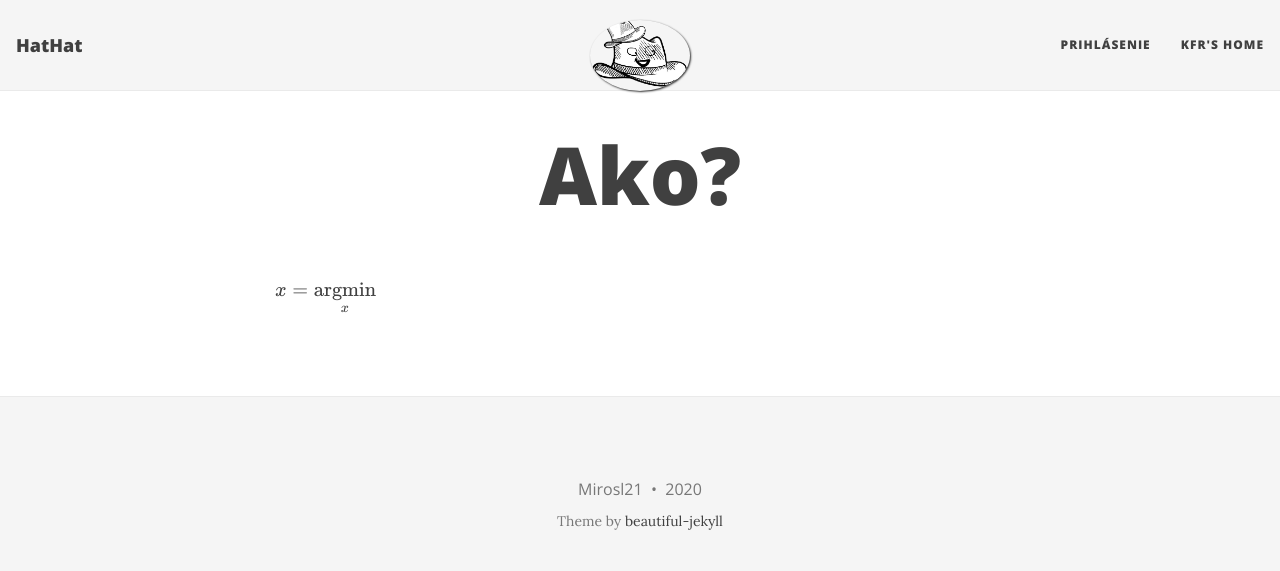
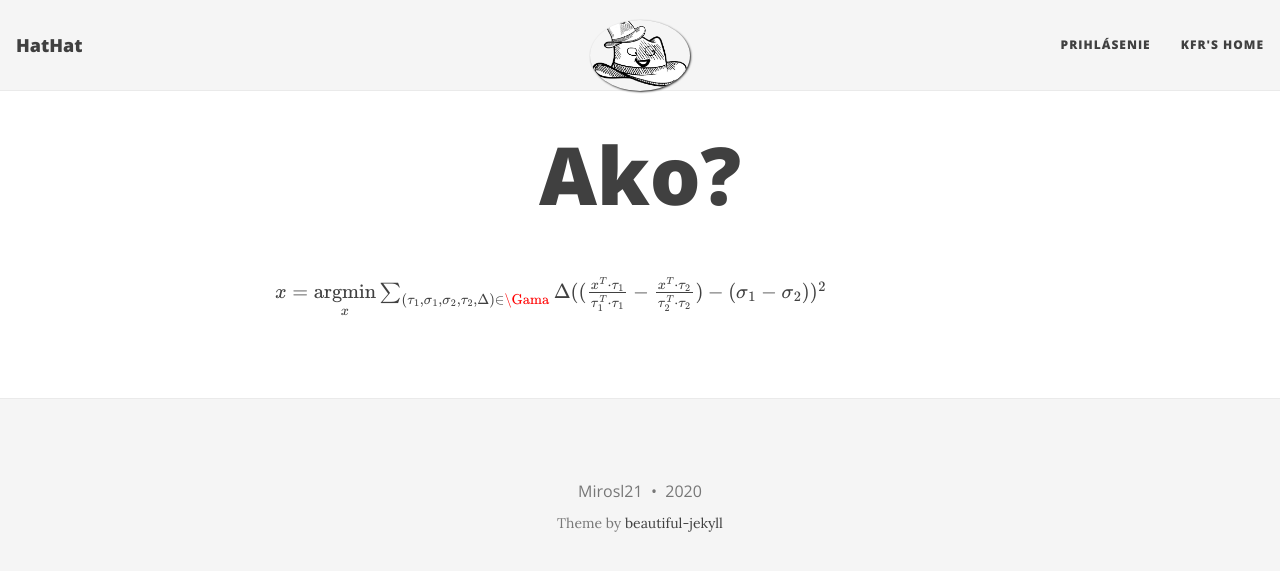
Before and after one commit to hohohat/hohohat.github.io, a Jekyll site: the page built from magia.md, in a window 1280 px wide. Shown: the top 571 px of the page. Built offline with Jekyll 4.4.1, drawn with Linux system fonts in a browser that asks for light colours; nearby versions of some CDN libraries; formulas are drawn with MathJax 3.

Commit message:
Update magia.md

```diff
--- a/magia.md
+++ b/magia.md
@@ -13,4 +13,5 @@ title: Ako?
   </script>
   <script src="https://cdn.mathjax.org/mathjax/latest/MathJax.js?config=TeX-AMS-MML_HTMLorMML" type="text/javascript"></script>
 
-  $x = \underset{x}{\mathrm{argmin}}$
+
+$x = \underset{x}{\mathrm{argmin}} \sum_{(\tau_1, \sigma_1, \sigma_2, \tau_2, \Delta)\in\Gama} \Delta((\frac{x^T\cdot\tau_1}{\tau_1^T\cdot\tau_1} - \frac{x^T\cdot\tau_2}{\tau_2^T\cdot\tau_2}) - (\sigma_1 - \sigma_2))^2$
```
